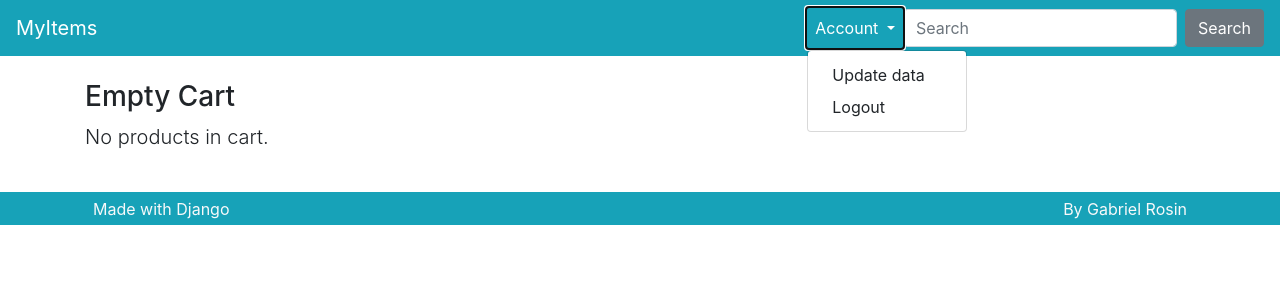
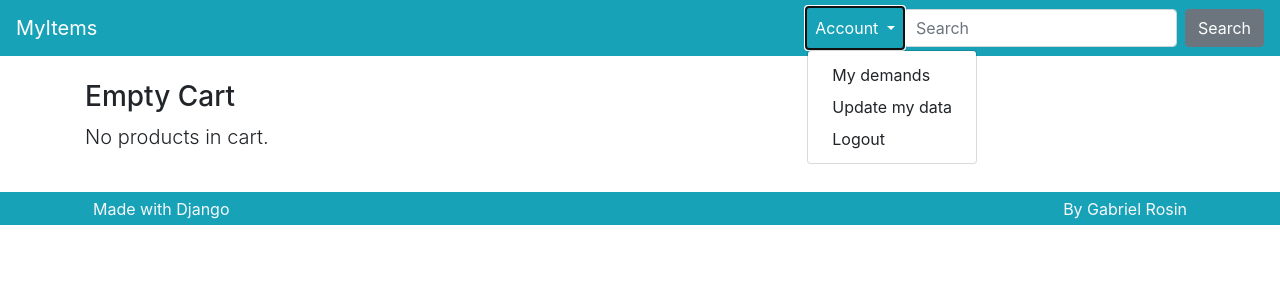
Before and after one commit to gabao55/E-commerce, a Django app: page /cart/ in a window 1280 px wide, after a click on "Account". Shown: the top 300 px of the page. Run offline with Django 3.2, Linux system fonts and the light colour scheme; a user stored in the database is signed in; some libraries are stand-ins or nearby versions.

Commit message:
Modifying navbar

```diff
--- a/templates/partial/_nav.html
+++ b/templates/partial/_nav.html
@@ -18,7 +18,8 @@
                         Account
                     </a>
                     <div class="dropdown-menu" aria-labelledby="navbarDropdown">
-                        <a class="dropdown-item" href="{% url 'user:create' %}">Update data</a>
+                        <a class="dropdown-item" href="{% url 'demand:list' %}">My demands</a>
+                        <a class="dropdown-item" href="{% url 'user:create' %}">Update my data</a>
                         <a class="dropdown-item" href="{% url 'user:logout' %}">Logout</a>
                     </div>
                 </li>
@@ -44,8 +45,8 @@
             {% endif %}
 
         </ul>
-        <form class="form-inline my-2 my-lg-0">
-            <input class="form-control mr-sm-2" type="search" placeholder="Search" aria-label="Search">
+        <form class="form-inline my-2 my-lg-0" method ="GET" action="{% url 'product:search' %}">
+            <input name='term' value="{{ request.GET.term }}" class="form-control mr-sm-2" type="search" placeholder="Search" aria-label="Search">
             <button class="btn btn-secondary my-2 my-sm-0" type="submit">Search</button>
         </form>
     </div>
```
